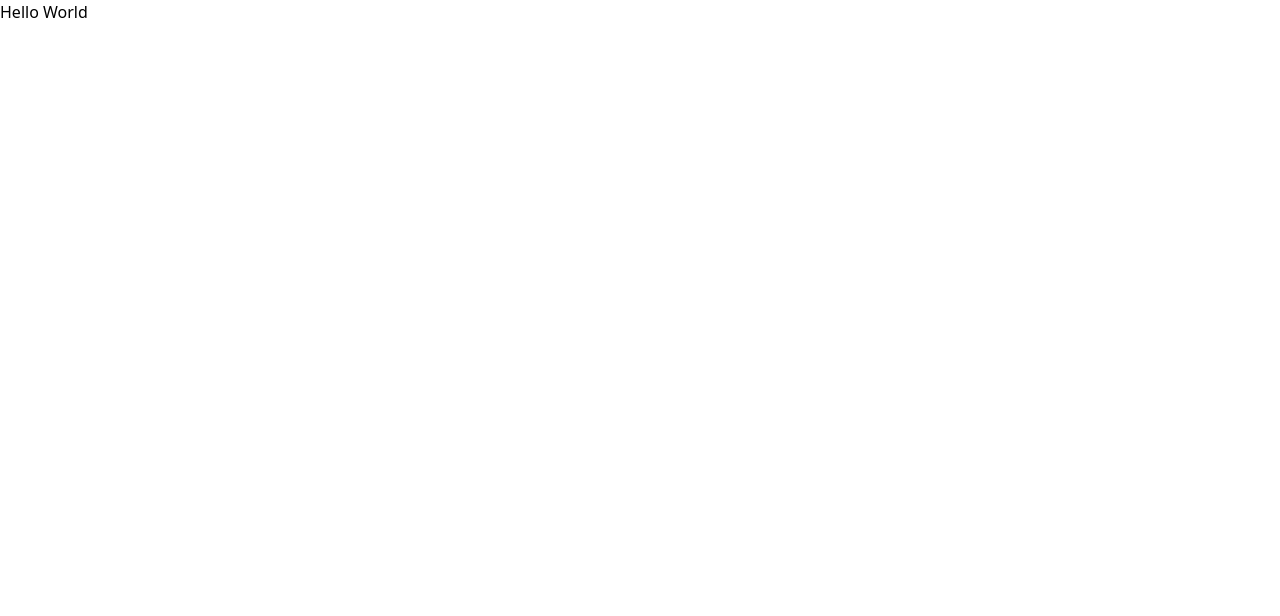
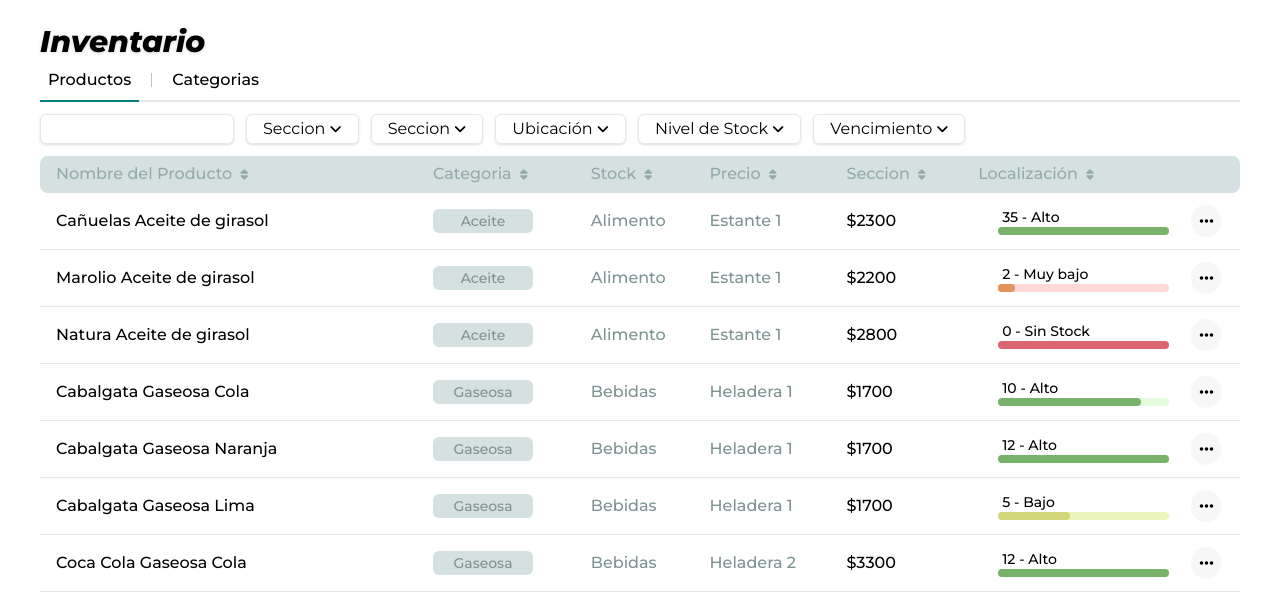
Before and after one commit to Cito2310/react-ts-initial-project, a React (Vite) app: page / in a window 1280 px wide. Shown: the top 616 px of the page. Built offline with nearby package versions, Linux system fonts and the light colour scheme.

Commit message:
added Basic Page-Stock

```diff
--- a/index.html
+++ b/index.html
@@ -6,6 +6,10 @@
     <meta name="viewport" content="width=device-width, initial-scale=1.0" />
     <script src="https://kit.fontawesome.com/3bc482648a.js" crossorigin="anonymous"></script>
     <title>Title App</title>  <!-- HERE ADD TITLE -->
+    <script src="https://kit.fontawesome.com/3bc482648a.js" crossorigin="anonymous"></script>
+    <link rel="preconnect" href="https://fonts.googleapis.com">
+<link rel="preconnect" href="https://fonts.gstatic.com" crossorigin>
+<link href="https://fonts.googleapis.com/css2?family=Montserrat:ital,wght@0,100..900;1,100..900&family=Roboto:ital,wght@0,100;0,300;0,400;0,500;0,700;0,900;1,100;1,300;1,400;1,500;1,700;1,900&display=swap" rel="stylesheet">
   </head>
   <body>
     <div id="root"></div>
--- a/src/App.tsx
+++ /dev/null
@@ -1,9 +0,0 @@
-function App() {
-  return (
-    <div className="App">
-      Hello World
-    </div>
-  )
-}
-
-export default App
--- /dev/null
+++ b/src/ProductManagement/Main.tsx
@@ -0,0 +1,69 @@
+import { ButtonFilter } from "./components/ButtonFilter"
+import { ListItemProduct } from "./components/ListItemProduct"
+
+export const ProductManagement = () => {
+    return (
+        <div className="font-[Montserrat]">
+            <nav>
+
+            </nav>
+
+            <div className="p-6 px-10">
+                <h1 className="font-extrabold text-3xl italic drop-shadow">Inventario</h1>
+                <div className="flex w-full border-b-2">
+                    <button className="font-medium px-2 py-2 relative after:absolute after:bottom-[-2px] after:left-0 after:w-full after:h-[2px] after:bg-[#008080] after:transition-colors after:duration-300">Productos</button>
+                    <span className="border-l h-3.5 my-auto border-[#c4c4c4] mx-3"></span>
+                    <button className="font-medium px-2 py-2 ">Categorias</button>
+                </div>
+                <div className="flex gap-3 my-3">
+                    <input className="border rounded-md py-0.5 shadow shadow-[#74747431]" />
+                    <ButtonFilter label="Seccion" options={["Alimentos", "Bebidas", "Producto de Limpieza"]} />
+
+                    <button className="border rounded-md py-0.5 px-4 shadow shadow-[#74747431] flex gap-1 items-center">Seccion <i className="fa-solid fa-angle-down text-sm"></i></button>
+                    <button className="border rounded-md py-0.5 px-4 shadow shadow-[#74747431] flex gap-1 items-center">Ubicación <i className="fa-solid fa-angle-down text-sm"></i></button>
+                    <button className="border rounded-md py-0.5 px-4 shadow shadow-[#74747431] flex gap-1 items-center">Nivel de Stock <i className="fa-solid fa-angle-down text-sm"></i></button>
+                    <button className="border rounded-md py-0.5 px-4 shadow shadow-[#74747431] flex gap-1 items-center">Vencimiento <i className="fa-solid fa-angle-down text-sm"></i></button>
+                </div>
+
+                <table className="w-full rounded-lg">
+                    <tr className="">
+
+                        <th className="p-4 text-left font-medium py-1.5 text-[#93aaaa] bg-[#d5e0e0] rounded-l-lg">
+                            Nombre del Producto <i className="fa-solid fa-sort text-xs p-1"/>
+                        </th>
+
+                        <th className="text-left font-medium py-1.5 text-[#93aaaa] bg-[#d5e0e0] ">
+                            Categoria <i className="fa-solid fa-sort text-xs p-1"/>
+                        </th>
+
+                        <th className="text-left font-medium py-1.5 text-[#93aaaa] bg-[#d5e0e0] ">
+                            Stock <i className="fa-solid fa-sort text-xs p-1"/>
+                        </th>
+
+                        <th className="text-left font-medium py-1.5 text-[#93aaaa] bg-[#d5e0e0] ">
+                            Precio <i className="fa-solid fa-sort text-xs p-1"/>
+                        </th>
+
+                        <th className="text-left font-medium py-1.5 text-[#93aaaa] bg-[#d5e0e0] ">
+                            Seccion <i className="fa-solid fa-sort text-xs p-1"/>
+                        </th>
+
+                        <th className="text-left font-medium py-1.5 text-[#93aaaa] bg-[#d5e0e0] ">
+                            Localización <i className="fa-solid fa-sort text-xs p-1"/>
+                        </th>
+
+                        <th className="text-left font-medium py-1.5 text-[#93aaaa] bg-[#d5e0e0] rounded-r-lg"></th>
+                    </tr>
+
+                    <ListItemProduct location="Estante 1" name="Cañuelas Aceite de girasol" section="Alimento"  category="Aceite" price={2300} stock={[35, 10]}  />
+                    <ListItemProduct location="Estante 1" name="Marolio Aceite de girasol" section="Alimento"  category="Aceite" price={2200} stock={[2, 10]}  />
+                    <ListItemProduct location="Estante 1" name="Natura Aceite de girasol" section="Alimento"  category="Aceite" price={2800} stock={[0, 10]}  />
+                    <ListItemProduct location="Heladera 1" name="Cabalgata Gaseosa Cola" section="Bebidas"  category="Gaseosa" price={1700} stock={[10, 6]}  />
+                    <ListItemProduct location="Heladera 1" name="Cabalgata Gaseosa Naranja" section="Bebidas"  category="Gaseosa" price={1700} stock={[12, 6]}  />
+                    <ListItemProduct location="Heladera 1" name="Cabalgata Gaseosa Lima" section="Bebidas"  category="Gaseosa" price={1700} stock={[5, 6]}  />
+                    <ListItemProduct location="Heladera 2" name="Coca Cola Gaseosa Cola" section="Bebidas"  category="Gaseosa" price={3300} stock={[12, 6]}  />
+                </table>
+            </div>
+        </div>
+    )
+}
--- /dev/null
+++ b/src/ProductManagement/components/ButtonFilter.tsx
@@ -0,0 +1,31 @@
+import { useState } from "react";
+
+interface props {
+    label: string;
+    options: string[];
+}
+
+export const ButtonFilter = ({ label, options }: props) => {
+    const [isActive, setisActive] = useState(false);
+    const toggleIsActive = () => {
+        setisActive(!isActive)
+    }
+
+    const [selectedOption, setSelectedOption] = useState("");
+    const onSelectOption = (option: string) => {
+        setSelectedOption(option);
+    }
+
+    return (
+        <div className="relative">
+            <button onClick={toggleIsActive} className="bg-white border rounded-md py-0.5 px-4 shadow shadow-[#74747431] flex gap-1 items-center">{label} <i className="fa-solid fa-angle-down text-sm"></i></button>
+            {
+                isActive ?
+                <div className="absolute min-w-[200px] mt-1 bg-[#f3f3f3] flex flex-col rounded shadow-md">{options.map((data)=>
+                    <button onClick={()=>onSelectOption(data)} className="text-sm px-2 py-1 bg-inherit hover:brightness-95 transition-base rounded">{data}</button>)}</div>
+                : null
+            }
+        </div>
+
+    )
+}
--- /dev/null
+++ b/src/ProductManagement/components/ListItemProduct.tsx
@@ -0,0 +1,75 @@
+import { useEffect, useRef } from "react";
+
+interface props {
+    name: string;
+    category: string;
+    section: string;
+    stock: [number, number];
+    price: number;
+    location: string;
+}
+
+interface propsStockBar {
+    lowStock: number
+    currentStock: number
+}
+
+const dataStock = {
+    goodStock: ["#79B26A", "#E3FCDD", "Alto"],
+    lowStock: ["#d3d679", "#edf5be", "Bajo"],
+    veryLowStock: ["#e49359", "#FFD9D6", "Muy bajo"],
+    outStock: ["#FFD9D6", "#dd656f", "Sin Stock"],
+}
+
+export const StockBar = ({ currentStock, lowStock }: propsStockBar) => {
+    const getStatusStock = () => {
+        const resultStock = currentStock / lowStock
+        const statusStock = resultStock === 0 ? "outStock"
+                            : resultStock <= 0.5 ? "veryLowStock"
+                            : resultStock <= 1 ? "lowStock"
+                            : "goodStock"
+
+        return {
+            bgColor: dataStock[statusStock][1],
+            barColor: dataStock[statusStock][0],
+            text: dataStock[statusStock][2],
+            percentage: resultStock/2*100 > 100 ? 100 : resultStock/2*100
+        }
+    }
+
+
+    const refBar = useRef<null | HTMLDivElement >(null);
+    useEffect(() => {
+        if ( refBar.current ) refBar.current.style.width = `${getStatusStock().percentage}%`
+    }, [])
+
+    return <td className="">
+
+        <p className="text-sm font-medium mx-6">{currentStock} - {getStatusStock().text}</p>
+        <div className="mx-5">
+        <div style={{backgroundColor: getStatusStock().bgColor}} className={`w-full h-2 rounded-lg`}>
+            <div ref={refBar} style={{backgroundColor: getStatusStock().barColor}} className={`transition-all h-full rounded-lg`}/>
+        </div>
+        </div>
+    </td>
+
+}
+
+export const ListItemProduct = ({ category, section, name, price, stock, location }: props) => (
+    <tr className="border-b">
+        <td className="px-4 py-4 font-medium">{name}</td>
+        <td className="relative mx-2"><div className="flex ">
+            <p className="font-medium rounded-md text-[#7e9292] bg-[#d5e0e0] text-center min-w-[100px] py-0.5 text-sm">{category}</p>
+        </div></td>
+        <td className="font-medium mx-2 text-[#7e9292]">{section}</td>
+        <td className="font-medium mx-2 text-[#7e9292]">{location}</td>
+        <td className="font-medium mx-2">${price.toLocaleString("es-ES")}</td>
+        <StockBar currentStock={stock[0]} lowStock={stock[1]} />
+        <td>
+            <button className="
+            rounded-full bg-[#f7f7f7] flex aspect-square p-2 justify-center
+            hover:shadow hover:brightness-90 transition-base
+            "><i className="fa-solid fa-ellipsis"></i></button>
+        </td>
+    </tr>
+)
--- a/src/main.tsx
+++ b/src/main.tsx
@@ -1,10 +1,10 @@
 import React from 'react'
 import ReactDOM from 'react-dom/client'
-import App from './App'
 import "./style.css"
+import { ProductManagement } from './ProductManagement/Main'
 
 ReactDOM.createRoot(document.getElementById('root') as HTMLElement).render(
   <React.StrictMode>
-    <App />
+    <ProductManagement />
   </React.StrictMode>,
 )
--- a/src/style.css
+++ b/src/style.css
@@ -1,3 +1,9 @@
 @tailwind base;
 @tailwind components;
 @tailwind utilities;
+
+@layer utilities {
+    .transition-base {
+        transition: all 100ms linear
+    }
+}
```
Also changed, not shown: 1 other file (tests, documents, lock files or other folders).
